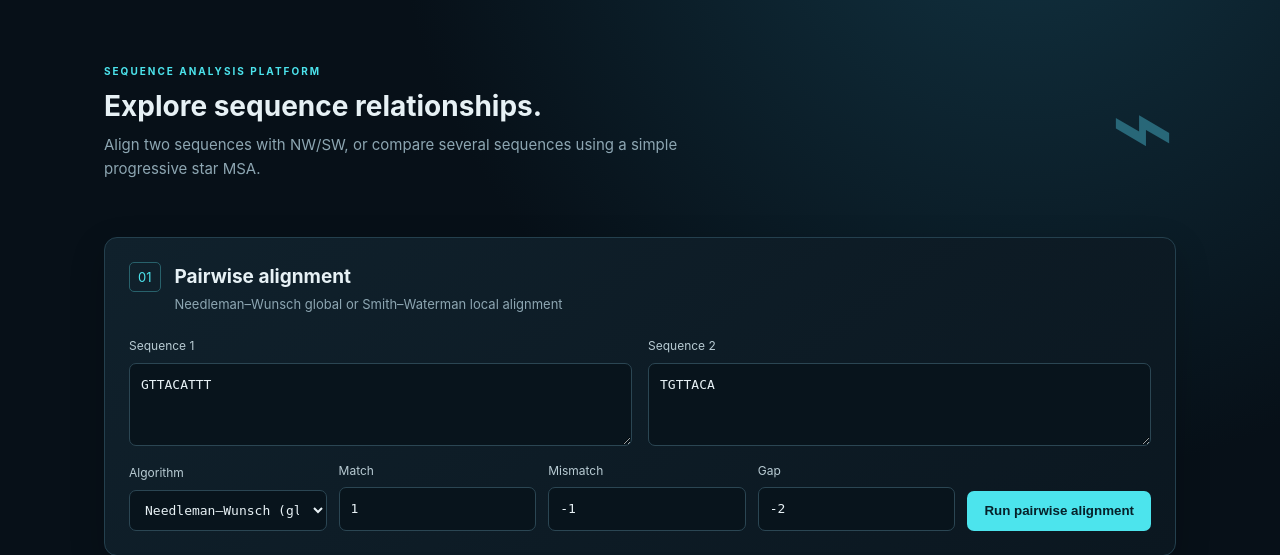
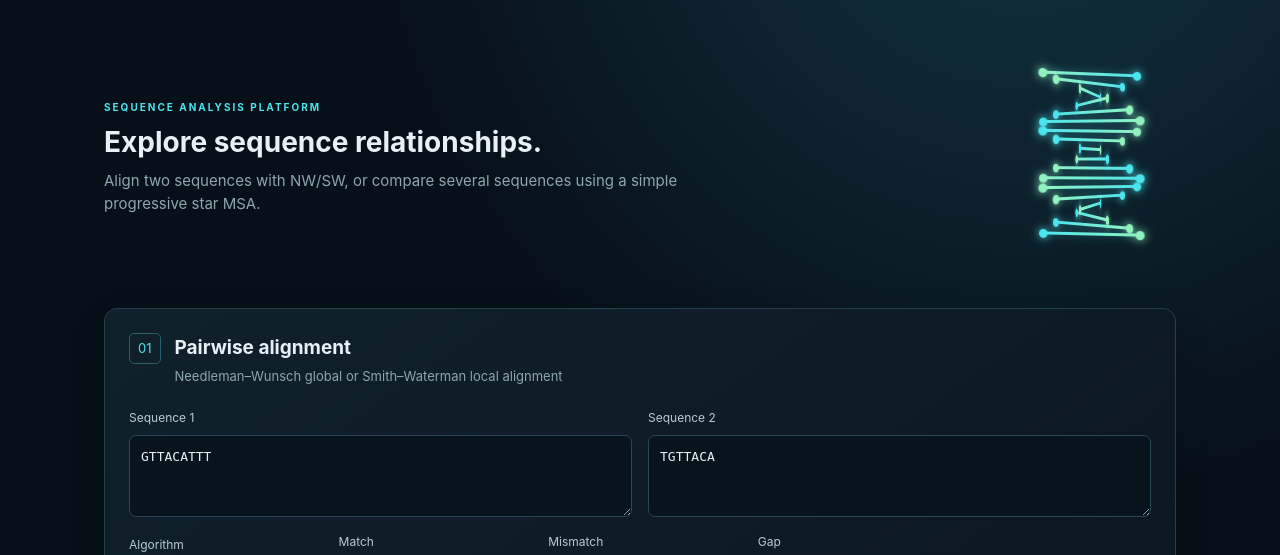
Before and after one commit to ayushi-m-07/NEOHELIX-MSA-Visualizer, a Flask app: page / in a window 1280 px wide. Shown: the part 157-712 px from the top of the page. Run offline with Flask 3, Linux system fonts and the light colour scheme.

Commit message:
DNA helix display

```diff
--- a/static/style.css
+++ b/static/style.css
@@ -94,11 +94,90 @@ header p,
     max-width: 660px;
 }
 
+
+/* DNA DOUBLE HELIX */
+
 .helix {
-    font-size: 110px;
-    color: #286778;
-    line-height: 1;
+    width: 170px;
+    height: 190px;
+    display: flex;
+    align-items: center;
+    justify-content: center;
+    perspective: 700px;
+    flex-shrink: 0;
 }
+
+.dna-helix {
+    position: relative;
+    width: 120px;
+    height: 170px;
+    transform-style: preserve-3d;
+    animation: dnaRotate 12s linear infinite;
+}
+
+.dna-rung {
+    position: absolute;
+    left: 50%;
+    top: calc(var(--i) * 5.55%);
+    width: 100px;
+    height: 3px;
+    border-radius: 5px;
+    background: linear-gradient(
+        90deg,
+        #4ce4ed,
+        #91f2c0
+    );
+    transform:
+        translate(-50%, -50%)
+        rotateY(calc(var(--i) * 30deg));
+    transform-style: preserve-3d;
+    box-shadow: 0 0 8px #4ce4ed66;
+}
+
+/* Base pair endpoints */
+
+.dna-rung::before,
+.dna-rung::after {
+    content: "";
+    position: absolute;
+    top: 50%;
+    width: 9px;
+    height: 9px;
+    border-radius: 50%;
+    transform: translateY(-50%);
+}
+
+.dna-rung::before {
+    left: -4px;
+    background: var(--cyan);
+    box-shadow: 0 0 10px var(--cyan);
+}
+
+.dna-rung::after {
+    right: -4px;
+    background: var(--green);
+    box-shadow: 0 0 10px var(--green);
+}
+
+/* Continuous rotation */
+
+@keyframes dnaRotate {
+    from {
+        transform: rotateY(0deg);
+    }
+    to {
+        transform: rotateY(360deg);
+    }
+}
+
+/* Accessibility */
+
+@media (prefers-reduced-motion: reduce) {
+    .dna-helix {
+        animation: none;
+    }
+}
+
 
 .panel {
     background: linear-gradient(145deg, #10212c, #0b1720);
@@ -347,8 +426,14 @@ footer {
     }
 
     .helix {
-        display: none;
-    }
+    display: flex;
+    width: 100px;
+    height: 130px;
+}
+
+    .dna-helix {
+    transform: scale(0.7);
+}
 
     .panel {
         padding: 16px;
--- a/templates/index.html
+++ b/templates/index.html
@@ -12,7 +12,30 @@
     <div class="status"><i></i> ALIGNMENT ENGINE READY</div>
   </header>
   <main>
-    <section class="intro"><div><div class="eyebrow">SEQUENCE ANALYSIS PLATFORM</div><h2>Explore sequence relationships.</h2><p>Align two sequences with NW/SW, or compare several sequences using a simple progressive star MSA.</p></div><div class="helix">⌁</div></section>
+    <section class="intro"><div><div class="eyebrow">SEQUENCE ANALYSIS PLATFORM</div><h2>Explore sequence relationships.</h2><p>Align two sequences with NW/SW, or compare several sequences using a simple progressive star MSA.</p></div>
+<div class="helix" aria-label="Rotating DNA double helix">
+  <div class="dna-helix">
+    <span class="dna-rung" style="--i:0"></span>
+    <span class="dna-rung" style="--i:1"></span>
+    <span class="dna-rung" style="--i:2"></span>
+    <span class="dna-rung" style="--i:3"></span>
+    <span class="dna-rung" style="--i:4"></span>
+    <span class="dna-rung" style="--i:5"></span>
+    <span class="dna-rung" style="--i:6"></span>
+    <span class="dna-rung" style="--i:7"></span>
+    <span class="dna-rung" style="--i:8"></span>
+    <span class="dna-rung" style="--i:9"></span>
+    <span class="dna-rung" style="--i:10"></span>
+    <span class="dna-rung" style="--i:11"></span>
+    <span class="dna-rung" style="--i:12"></span>
+    <span class="dna-rung" style="--i:13"></span>
+    <span class="dna-rung" style="--i:14"></span>
+    <span class="dna-rung" style="--i:15"></span>
+    <span class="dna-rung" style="--i:16"></span>
+    <span class="dna-rung" style="--i:17"></span>
+  </div>
+</div>
+</section>
 
     <section class="panel">
       <div class="section-title"><span class="number">01</span><div><h2>Pairwise alignment</h2><p>Needleman–Wunsch global or Smith–Waterman local alignment</p></div></div>
```
